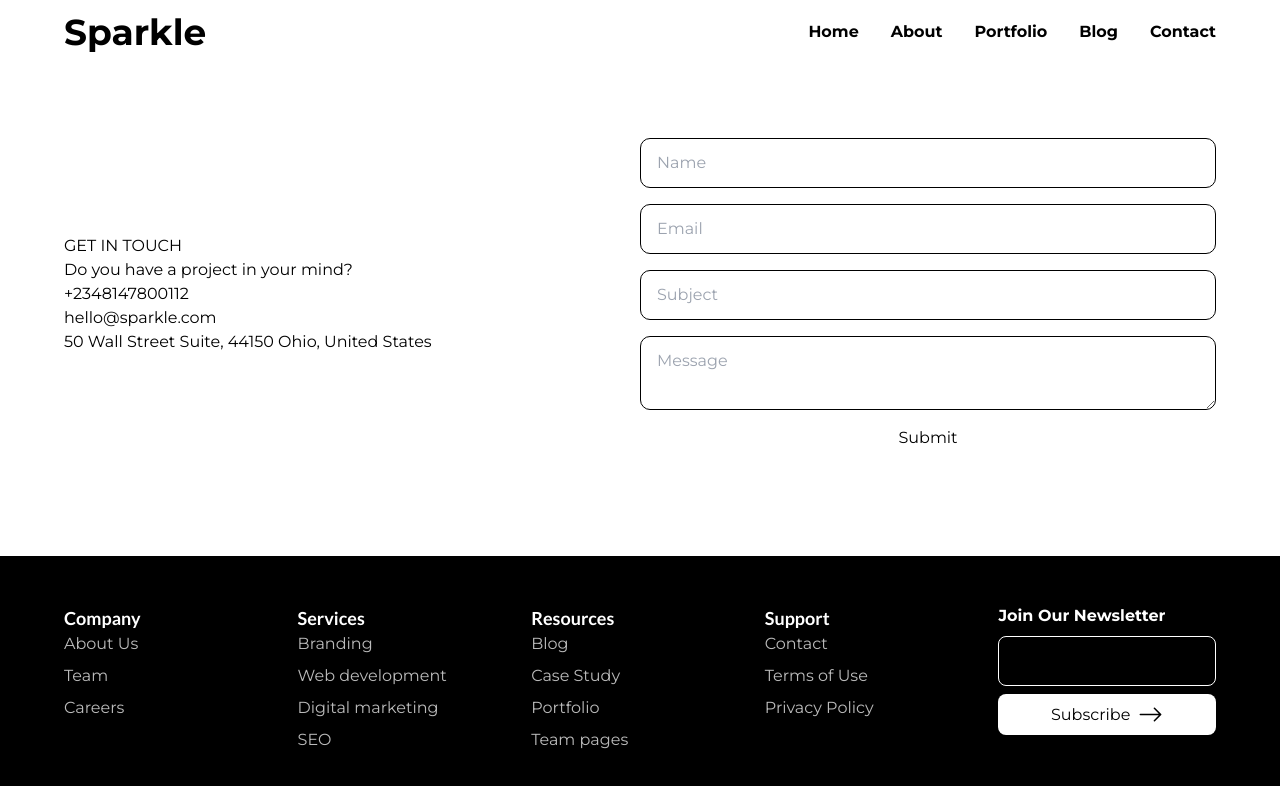
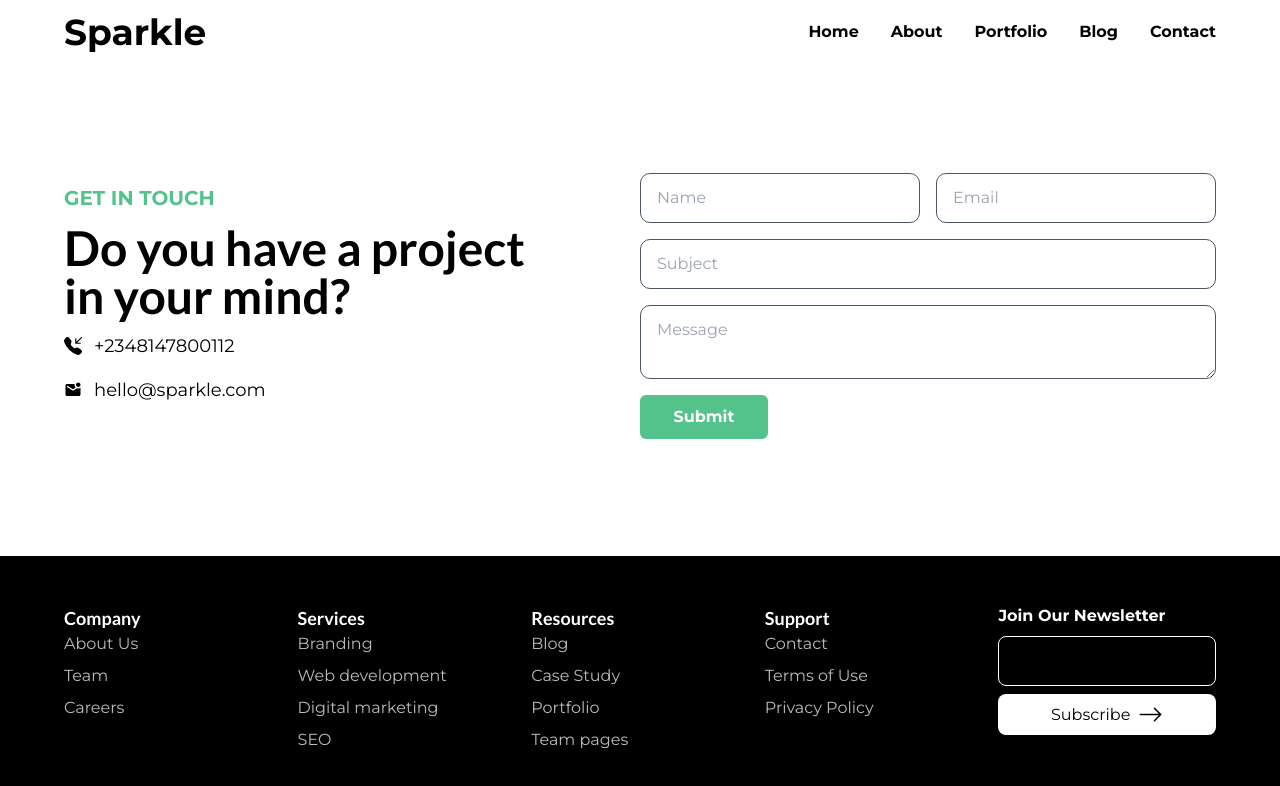
Before and after one commit to Sheriff-Oladimeji/Sparkle, a Next.js app: page /contact in a window 1280 px wide. Shown: the top 786 px of the page. Built offline with nearby package versions, Linux system fonts and the light colour scheme.

Commit message:
feat: add contact page

```diff
--- a/src/app/contact/page.jsx
+++ b/src/app/contact/page.jsx
@@ -1,16 +1,18 @@
 "use client";
 import React, { useState } from "react";
 import { useRouter } from "next/navigation";
+import { BsFillTelephoneInboundFill } from "react-icons/bs"
+import {MdMarkEmailUnread} from "react-icons/md"
 
 const Contact = () => {
   const [error, setError] = useState(false);
   const router = useRouter();
   const handleSubmit = async (e) => {
     e.preventDefault();
-    const name = e.target[0].value;
-    const email = e.target[1].value;
-    const subject = e.target[2].value;
-    const message = e.target[3].value;
+    const name = e.target.elements.name.value;
+    const email = e.target.elements.email.value;
+    const subject = e.target.elements.subject.value;
+    const message = e.target.elements.message.value;
     if (!name || !email || !subject || !message) {
       return setError(!error);
     }
@@ -37,30 +39,36 @@ const Contact = () => {
   return (
     <section className="page md:pt-4">
       <div className="w-[90%] mx-auto flex flex-col md:flex-row text-black items-center">
-        <div className="flex-1">
-          <h3>GET IN TOUCH</h3>
-          <h1>Do you have a project in your mind?</h1>
-          <div>
-            <p>
-              <span></span>
+        <div className="flex-1 flex flex-col gap-3">
+          <h3 className="text-xl text-green font-bold">GET IN TOUCH</h3>
+          <h1 className="text-3xl md:text-5xl font-lato font-bold">
+            Do you have a project
+            <br className="hidden md:block" /> in your mind?
+          </h1>
+          <div className="flex flex-col gap-4">
+            <p className="flex items-center gap-3 text-lg">
+              <BsFillTelephoneInboundFill />
               +2348147800112
             </p>
 
-            <p>
-              <span></span>
+            <p className="flex items-center gap-3 text-lg">
+              <MdMarkEmailUnread />
               hello@sparkle.com
             </p>
-            <p>
-              <span></span>
-              50 Wall Street Suite, 44150 Ohio, United States
-            </p>
+
           </div>
         </div>
         <form
           onSubmit={handleSubmit}
-          className="flex-1 flex flex-col w-full gap-4"
+          className="flex flex-col w-full md:flex-1  gap-4 mt-6 "
         >
-          <input type="text" name="name" className="input" placeholder="Name" />
+          <div className="flex flex-col md:flex-row gap-4">
+            <input
+              type="text"
+              name="name"
+              className="input"
+              placeholder="Name"
+            />
 
             <input
               type="text"
@@ -68,6 +76,7 @@ const Contact = () => {
               className="input"
               placeholder="Email"
             />
+          </div>
 
           <input
             type="text"
@@ -81,9 +90,15 @@ const Contact = () => {
             className="input"
             placeholder="Message"
           ></textarea>
-          {error && <p className="text-red-600">All input must be filled</p>}
+          {error && (
+            <p className="text-red-700 font-semibold">
+              All input must be filled
+            </p>
+          )}
 
-          <button>Submit</button>
+          <button className="text-white bg-green border-none font-bold p-[10px] rounded-md w-32 text-center">
+            Submit
+          </button>
         </form>
       </div>
     </section>
--- a/src/app/globals.css
+++ b/src/app/globals.css
@@ -18,7 +18,7 @@
   @apply pt-24 md:pt-0 font-mont;
 }
 .input{
-  @apply border border-black p-[12px] rounded-[10px] outline-none px-4 w-full;
+  @apply border border-gray-600 p-[12px] rounded-[10px] outline-none px-4 w-full;
 }
 .img {
   height: 100%;
```
Lines whose indentation alone changed are shown as unchanged.
